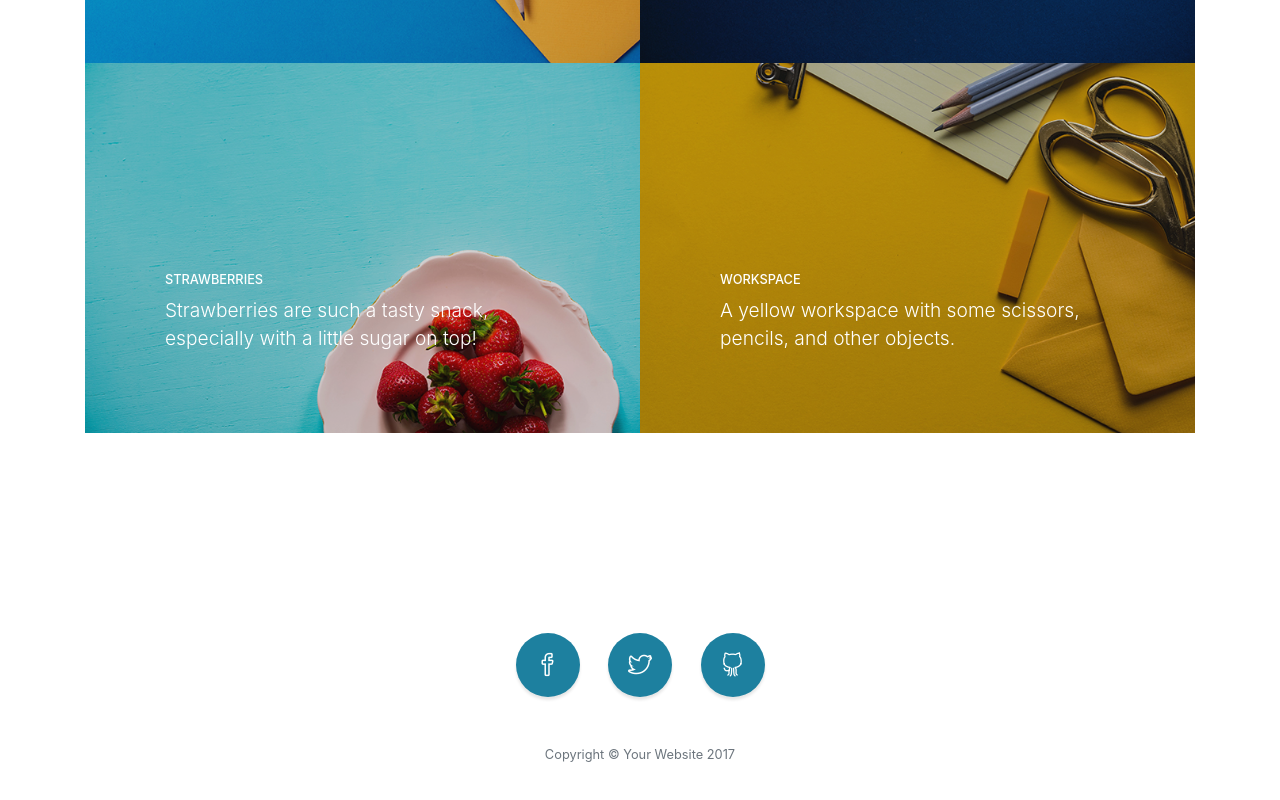
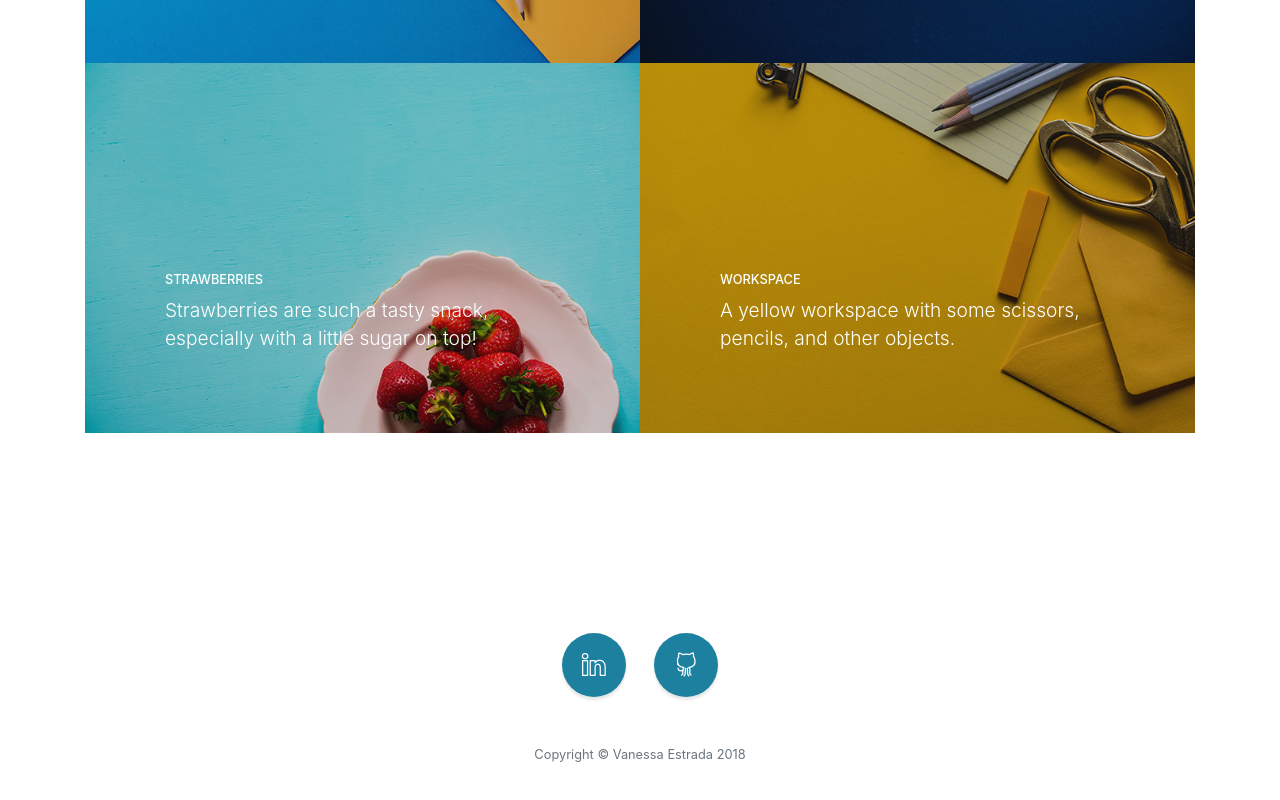
Before and after one commit to vestrada64/portfolio, a website with bundled scripts: page index.html in a window 1280 px wide. Shown: the part 1800-2600 px from the top of the page. Built offline with nearby package versions, Linux system fonts and the light colour scheme.

Commit message:
update links

```diff
--- a/index.html
+++ b/index.html
@@ -66,6 +66,7 @@
         <div class="row">
           <div class="col-lg-10 mx-auto">
             I go about my day with a goal set in mind, that I'm going to accomplish something extraordinary even if it may be something small as I would say the best gifts come in small packages. I'm Vanessa and I have a passion for creating and making my dreams happen even if it takes time.
+            I have a passion for creating and putting goals for myself everyday, Coding and Art play a big part in my life.
             </div>
             <em>
               <ul>
@@ -144,22 +145,17 @@
       <div class="container">
         <ul class="list-inline mb-5">
           <li class="list-inline-item">
-            <a class="social-link rounded-circle text-white mr-3" href="#">
-              <i class="icon-social-facebook"></i>
+            <a class="social-link rounded-circle text-white mr-3" target="blank" href="https://www.linkedin.com/in/vanessa--estrada/">
+              <i class="icon-social-linkedin"></i>
             </a>
           </li>
           <li class="list-inline-item">
-            <a class="social-link rounded-circle text-white mr-3" href="#">
-              <i class="icon-social-twitter"></i>
-            </a>
-          </li>
-          <li class="list-inline-item">
-            <a class="social-link rounded-circle text-white" href="#">
+            <a class="social-link rounded-circle text-white" target="blank" href="https://github.com/vestrada64">
               <i class="icon-social-github"></i>
             </a>
           </li>
         </ul>
-        <p class="text-muted small mb-0">Copyright &copy; Your Website 2017</p>
+        <p class="text-muted small mb-0">Copyright &copy; Vanessa Estrada 2018</p>
       </div>
     </footer>
 
```
